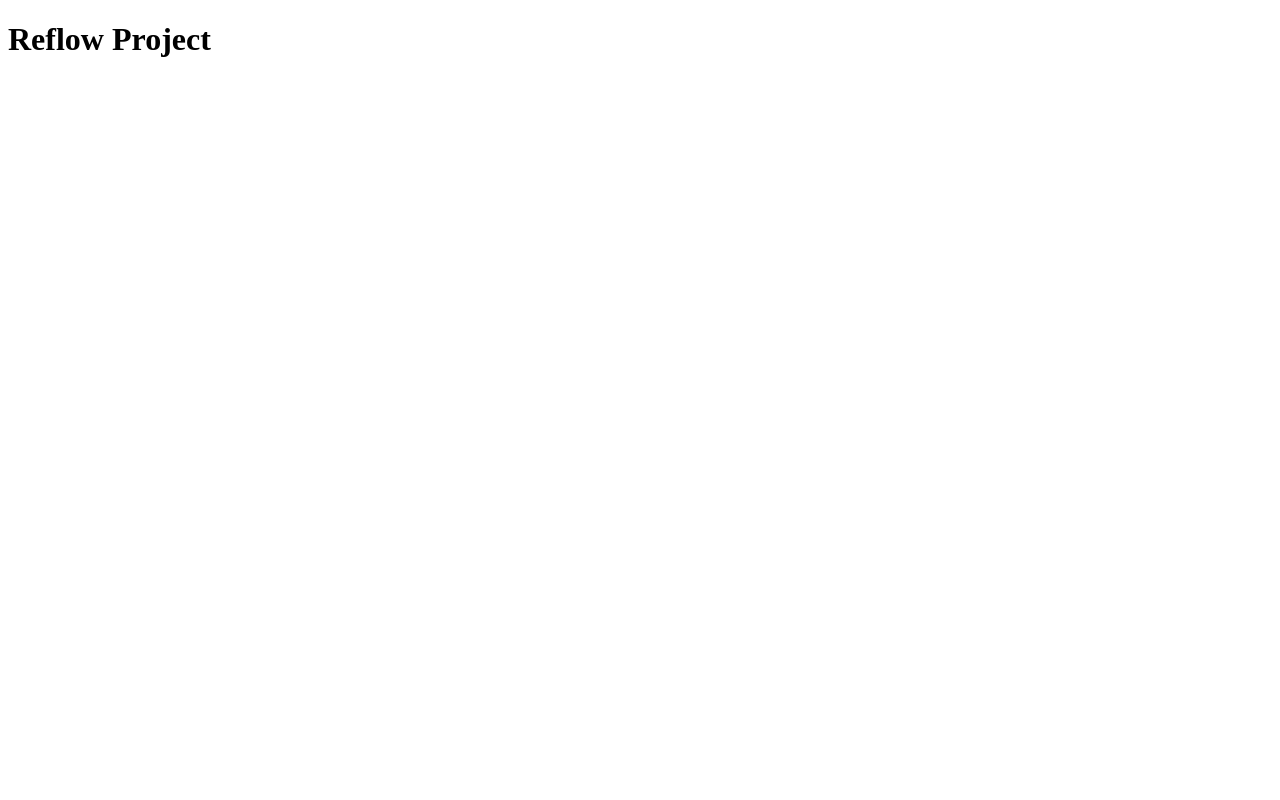
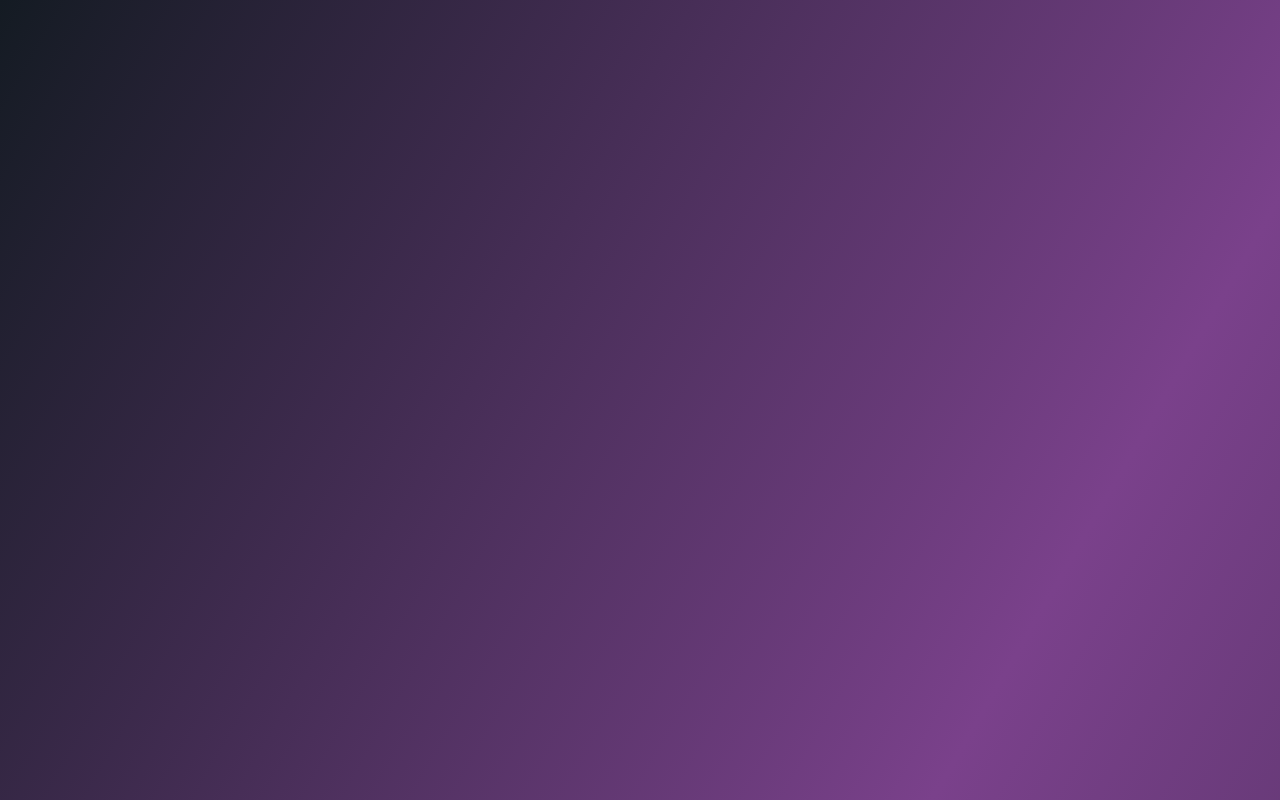
Before and after one commit to radencode/reflowproject.com, a React app: page / in a window 1280 px wide. Built offline with nearby package versions, Linux system fonts and the light colour scheme.

Commit message:
Added background gradient to header

```diff
--- a/src/app.jsx
+++ b/src/app.jsx
@@ -1,9 +1,15 @@
 import React from 'react';
 import ReactDOM from 'react-dom';
 
+//Containers
+import Header from 'containers/header';
+
+//Styles
+import './app.sass';
+
 class App extends React.Component{
   render(){
-    return <h1>Reflow Project</h1>
+    return <Header/>
   }
 }
 
--- a/src/app.sass
+++ b/src/app.sass
@@ -0,0 +1,6 @@
+body, html
+  padding: 0
+  margin: 0
+
+//Containers
+@import './containers/header/header.sass'
--- /dev/null
+++ b/src/containers/header/header.jsx
@@ -0,0 +1,9 @@
+import React from 'react';
+
+class Header extends React.Component{
+  render(){
+    return <header></header>
+  }
+}
+
+export default Header;
--- /dev/null
+++ b/src/containers/header/header.sass
@@ -0,0 +1,11 @@
+header
+  width: 100vw
+  height: 100vh
+  background: linear-gradient(120deg, #141B23 , #7A418B 40%, #141B23)
+  background-size: 200% 200%
+  background-position: 0 0
+  background-repeat: no-repeat
+  transition: 500ms all ease
+
+  &.animate
+    background-position: 0% 50%
--- /dev/null
+++ b/src/containers/header/index.js
@@ -0,0 +1 @@
+export { default } from './header.jsx';
```
Also changed, not shown: 2 other files (tests, documents, lock files or other folders).
